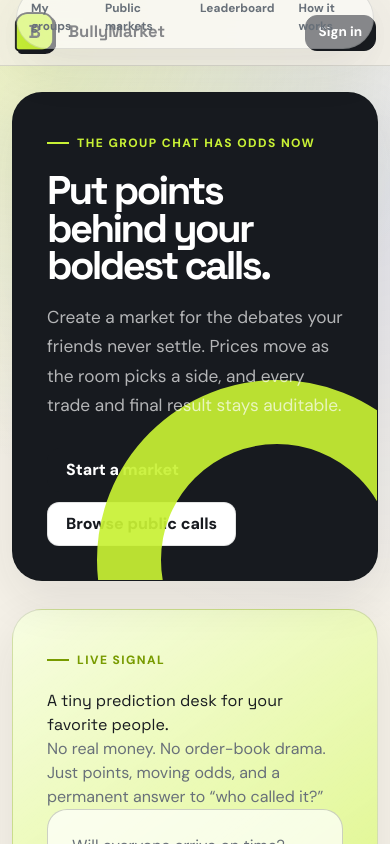
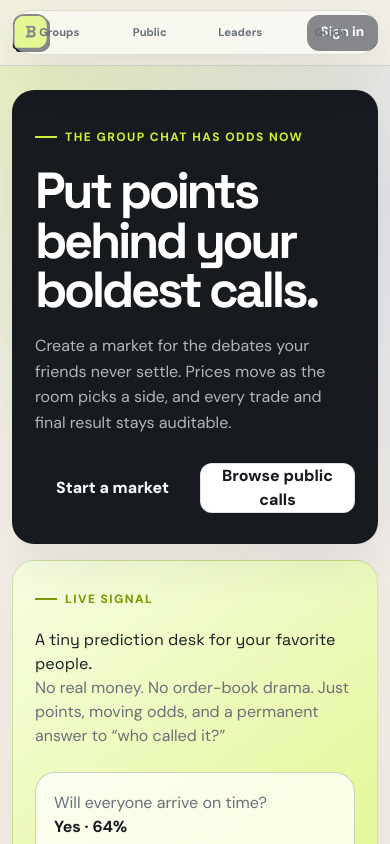
Before and after one commit to Mohammed-Rashad/Bullymarket, a Next.js app in the folder frontend/: page / in a window 390 px wide. Shown: the top 844 px of the page. Built offline with nearby package versions, Linux system fonts and the light colour scheme; no server answers.

Commit message:
phase 22: make frontend responsive on phones

```diff
--- a/frontend/app/globals.css
+++ b/frontend/app/globals.css
@@ -15,6 +15,11 @@
 
 * {
   box-sizing: border-box;
+}
+
+img,
+svg {
+  max-width: 100%;
 }
 
 html {
@@ -58,6 +63,15 @@ h3,
   font-family: var(--font-display), sans-serif;
 }
 
+h1,
+h2,
+h3,
+p,
+strong,
+span {
+  overflow-wrap: anywhere;
+}
+
 .app-frame {
   min-height: 100vh;
 }
@@ -75,6 +89,16 @@ h3,
   border-bottom: 1px solid var(--line);
   background: rgba(245, 241, 232, 0.78);
   backdrop-filter: blur(18px);
+}
+
+.topbar > *,
+.hero > *,
+.content-grid > *,
+.form-row > *,
+.section-heading > *,
+.market-meta > *,
+.leader-row > * {
+  min-width: 0;
 }
 
 .brand {
@@ -132,6 +156,10 @@ h3,
   color: var(--ink);
   background: #fff;
   box-shadow: 0 3px 10px rgba(23, 26, 31, 0.08);
+}
+
+.nav-label-short {
+  display: none;
 }
 
 .account-strip {
@@ -229,6 +257,13 @@ h3,
   border-radius: 50%;
   content: "";
   opacity: 0.92;
+  pointer-events: none;
+  z-index: 0;
+}
+
+.hero-copy > * {
+  position: relative;
+  z-index: 1;
 }
 
 .eyebrow {
@@ -264,8 +299,6 @@ h3,
 }
 
 .hero-copy p {
-  position: relative;
-  z-index: 1;
   max-width: 560px;
   color: rgba(255, 255, 255, 0.68);
   font-size: 1.08rem;
@@ -306,6 +339,12 @@ h3,
   align-items: center;
   justify-content: space-between;
   gap: 16px;
+}
+
+.market-meta,
+.section-heading,
+.leader-row {
+  flex-wrap: wrap;
 }
 
 .signal-row + .signal-row {
@@ -549,6 +588,7 @@ h3,
   color: white;
   cursor: pointer;
   font-weight: 750;
+  text-align: center;
   transition: 150ms ease;
 }
 
@@ -592,6 +632,8 @@ h3,
 .textarea,
 .select {
   width: 100%;
+  min-width: 0;
+  max-width: 100%;
   min-height: 46px;
   padding: 11px 13px;
   border: 1px solid var(--line);
@@ -737,6 +779,7 @@ h3,
 .notification-meta {
   display: flex;
   align-items: center;
+  flex-wrap: wrap;
   gap: 8px;
   margin-bottom: 7px;
   color: var(--muted);
@@ -781,6 +824,7 @@ h3,
   display: flex;
   flex: 0 0 auto;
   align-items: center;
+  flex-wrap: wrap;
   gap: 8px;
 }
 
@@ -1058,6 +1102,10 @@ h3,
     box-shadow: var(--shadow);
   }
 
+  .page-shell {
+    padding-bottom: 112px;
+  }
+
   .account-strip .balance-pill {
     display: none;
   }
@@ -1085,31 +1133,142 @@ h3,
   .auth-panel {
     min-height: 100vh;
   }
+
+  .notification-preferences {
+    position: static;
+  }
 }
 
 @media (max-width: 620px) {
   .page-shell {
     width: min(100% - 24px, 1180px);
-    padding-top: 26px;
+    padding-top: 24px;
   }
 
   .topbar {
+    gap: 10px;
     min-height: 66px;
-    padding: 9px 14px;
+    padding: 9px 12px;
   }
 
   .brand small {
     display: none;
   }
 
+  .account-strip {
+    gap: 6px;
+  }
+
+  .notification-link {
+    padding: 0 7px;
+  }
+
+  .nav-links {
+    right: 10px;
+    bottom: 10px;
+    left: 10px;
+    display: grid;
+    grid-template-columns: repeat(4, minmax(0, 1fr));
+    gap: 2px;
+  }
+
+  .nav-links a {
+    min-width: 0;
+    padding: 9px 4px;
+    overflow: hidden;
+    font-size: 0.7rem;
+    text-align: center;
+    text-overflow: ellipsis;
+    white-space: nowrap;
+  }
+
+  .nav-label-full {
+    display: none;
+  }
+
+  .nav-label-short {
+    display: inline;
+  }
+
+  .hero {
+    gap: 16px;
+  }
+
+  .hero-copy,
+  .hero-aside {
+    border-radius: 22px;
+  }
+
+  .hero-copy {
+    padding: 30px 22px;
+  }
+
+  .hero-copy::after {
+    display: none;
+  }
+
+  .hero h1,
+  .page-title h1 {
+    font-size: clamp(2.25rem, 13vw, 3.35rem);
+    line-height: 0.98;
+  }
+
+  .hero-copy p {
+    font-size: 1rem;
+    line-height: 1.6;
+  }
+
+  .hero-actions .button {
+    flex: 1 1 150px;
+  }
+
+  .hero-aside {
+    gap: 24px;
+    padding: 22px;
+  }
+
+  .signal-card {
+    padding: 18px;
+  }
+
   .page-title {
     align-items: start;
     flex-direction: column;
+    gap: 14px;
+    margin-bottom: 24px;
+  }
+
+  .page-title > .button,
+  .page-title > a.button {
+    width: 100%;
+  }
+
+  .card-pad,
+  .notification-preferences {
+    padding: 18px;
+  }
+
+  .market-card {
+    padding: 18px;
+  }
+
+  .market-detail-header {
+    padding: 22px 18px;
+  }
+
+  .market-detail-header h1 {
+    font-size: clamp(2rem, 11vw, 3rem);
+  }
+
+  .section-heading {
+    align-items: flex-start;
   }
 
   .notification-card {
     grid-template-columns: 42px minmax(0, 1fr);
     align-items: stretch;
+    gap: 12px;
+    padding: 16px 14px 16px 18px;
   }
 
   .notification-actions {
@@ -1138,8 +1297,81 @@ h3,
     align-items: stretch;
   }
 
-  .nav-links a {
-    padding: 8px 10px;
-    font-size: 0.74rem;
+  .status-filter-group,
+  .pagination-controls {
+    width: 100%;
+  }
+
+  .bet-list-controls .tabs {
+    display: grid;
+    grid-template-columns: repeat(4, minmax(0, 1fr));
+  }
+
+  .bet-list-controls .tabs button {
+    min-width: 0;
+    padding: 8px 4px;
+  }
+
+  .pagination-controls {
+    display: grid;
+    grid-template-columns: repeat(2, minmax(0, 1fr));
+  }
+
+  .pagination-controls > .muted {
+    grid-column: 1 / -1;
+  }
+
+  .leader-row {
+    align-items: flex-start;
+    gap: 8px 12px;
+    padding: 14px;
+  }
+
+  .leader-row > .muted:last-child {
+    flex-basis: 100%;
+  }
+
+  .auth-panel {
+    padding: 16px;
+  }
+
+  .auth-card {
+    padding: 24px 20px;
+    border-radius: 20px;
+  }
+
+  .empty-state {
+    padding: 38px 18px;
   }
 }
+
+@media (max-width: 420px) {
+  .brand > span {
+    display: none;
+  }
+
+  .brand-logo {
+    width: 38px;
+    height: 39px;
+  }
+
+  .topbar .text-button {
+    padding: 6px;
+    font-size: 0.76rem;
+  }
+
+  .outcome-bars,
+  .lmsr-example {
+    grid-template-columns: 1fr;
+  }
+
+  .signal-row {
+    align-items: flex-start;
+    flex-wrap: wrap;
+  }
+
+  .signal-bar {
+    flex-basis: 100%;
+    order: 3;
+  }
+}
--- a/frontend/components/app-shell.tsx
+++ b/frontend/components/app-shell.tsx
@@ -11,10 +11,10 @@ import { useUnreadNotifications } from "@/features/notifications/hooks";
 import { AUTH_FAILURE_EVENT } from "@/lib/api-client";
 
 const links = [
-  { href: "/groups", label: "My groups" },
-  { href: "/public", label: "Public markets" },
-  { href: "/leaderboard", label: "Leaderboard" },
-  { href: "/how-it-works", label: "How it works" },
+  { href: "/groups", label: "My groups", shortLabel: "Groups" },
+  { href: "/public", label: "Public markets", shortLabel: "Public" },
+  { href: "/leaderboard", label: "Leaderboard", shortLabel: "Leaders" },
+  { href: "/how-it-works", label: "How it works", shortLabel: "Guide" },
 ];
 
 export function AppShell({ children }: { children: React.ReactNode }) {
@@ -63,11 +63,17 @@ export function AppShell({ children }: { children: React.ReactNode }) {
         <nav className="nav-links" aria-label="Primary navigation">
           {links.map((link) => (
             <Link
+              aria-label={link.label}
               className={pathname.startsWith(link.href) ? "active" : ""}
               href={link.href}
               key={link.href}
             >
-              {link.label}
+              <span className="nav-label-full" aria-hidden="true">
+                {link.label}
+              </span>
+              <span className="nav-label-short" aria-hidden="true">
+                {link.shortLabel}
+              </span>
             </Link>
           ))}
         </nav>
```
